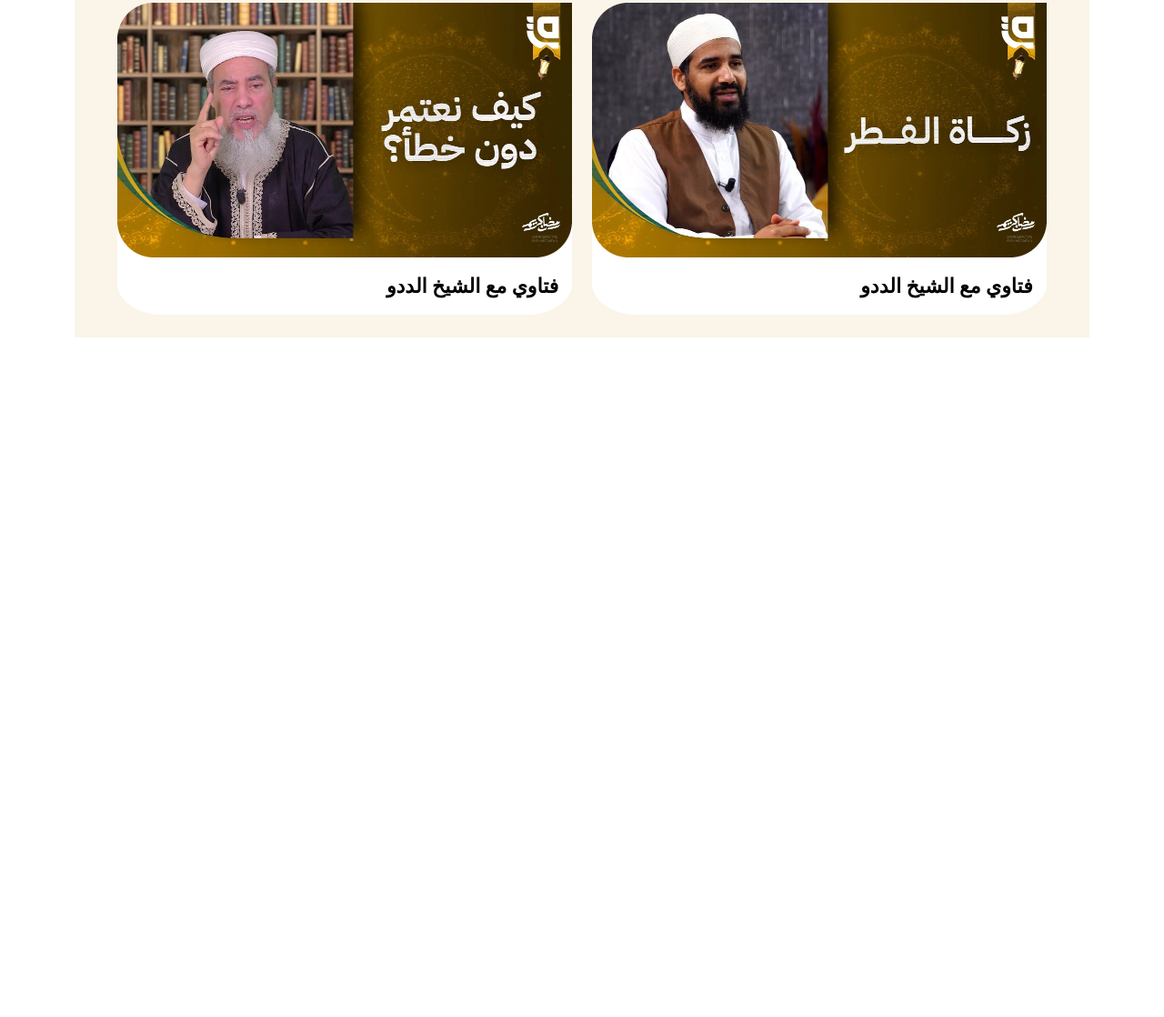
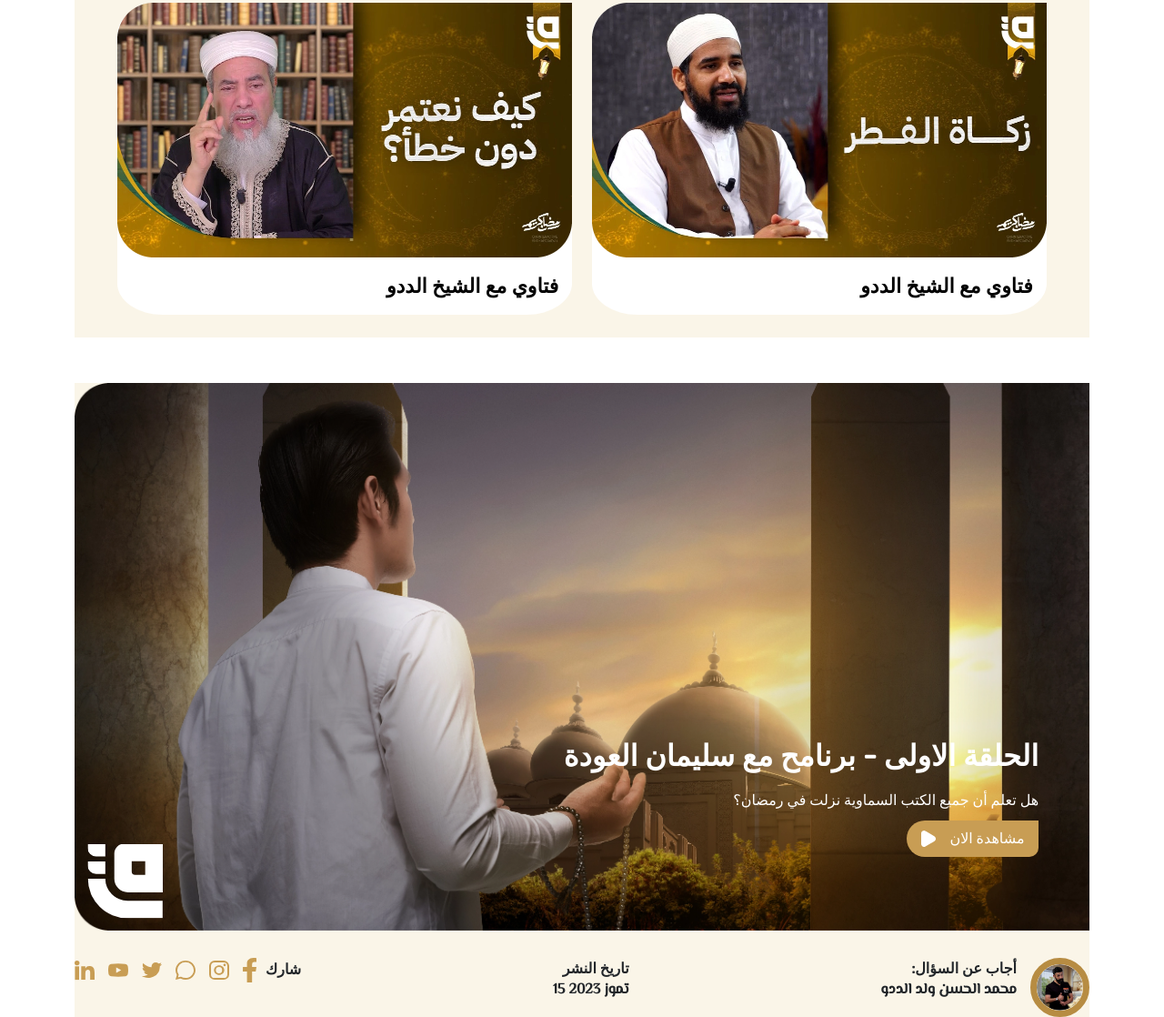
Before and after one commit to Enas-Abuiweimer/Norwidgets, a website: page index.html in a window 1280 px wide. Shown: the part 539-1657 px from the top of the page at 91% size. Before the commit the page ends 910 px from the top, so only its background shows below. Drawn offline with nearby package versions, Linux system fonts and the light colour scheme.

Commit message:
NewCardAdded

```diff
--- a/assets/style.scss
+++ b/assets/style.scss
@@ -9,6 +9,7 @@
 
     *{
     box-sizing: border-box
+
     }
     body{
         font-family: 'Cairo', sans-serif;
@@ -135,12 +136,12 @@
             gap: 50px;
         }
         a:hover .view img{
-            transform: rotate(70deg);
-            -webkit-transform: rotate(70deg);
-            -moz-transform: rotate(70deg);
-            -ms-transform: rotate(70deg);
-            -o-transform: rotate(70deg);
-                        }
+            transform: rotate(56deg);
+            -webkit-transform: rotate(56deg);
+            -moz-transform: rotate(56deg);
+            -ms-transform: rotate(56deg);
+            -o-transform: rotate(56deg);
+}
 
     }
     .program-container-two{
@@ -165,3 +166,130 @@
         }
 
     }
+
+    .program-episods{
+        display: flex;
+        flex-direction: column;
+        position: relative;
+        margin-top: 50px;
+        gap: 30px;
+        background-color: $offwhite;
+        p{
+            margin-bottom: 0;
+        }
+        .episode{
+            position: relative;
+            .episode-details{
+            position: absolute;
+            display: flex;
+            flex-direction: column;
+            top: 65%;
+            color: white;
+            right: 5%;
+            gap: 10px;
+            h2{
+                font-weight: bold;
+            }
+            .view{
+                display: flex;
+                background-color: rgb(200, 157, 84);
+                color: white;
+                padding: 0.5rem;
+                width: 145px;
+                justify-content: space-around;
+                border-radius: 20px 0px 10px 20px;
+                transition: 0.5s all;
+                -webkit-transition: 0.5s all;
+                -moz-transition: 0.5s all;
+                -ms-transition: 0.5s all;
+                -o-transition: 0.5s all;
+                img{
+                    transition: 0.3s all;
+                    -webkit-transition: 0.3s all;
+                    -moz-transition: 0.3s all;
+                    -ms-transition: 0.3s all;
+                    -o-transition: 0.3s all;
+}
+}
+            .view-episode:hover .view{
+                width: 200px;
+            }
+            .view-episode:hover img{
+                transform: rotate(57deg);
+                -webkit-transform: rotate(57deg);
+                -moz-transform: rotate(57deg);
+                -ms-transform: rotate(57deg);
+                -o-transform: rotate(57deg);
+}
+             }
+             .logo{
+                position: absolute;
+                top: 91%;
+                left: 5%;
+                transform: translate(-50%,-50%);
+                -webkit-transform: translate(-50%,-50%);
+                -moz-transform: translate(-50%,-50%);
+                -ms-transform: translate(-50%,-50%);
+                -o-transform: translate(-50%,-50%);
+
+}
+        }
+
+        .episode-footer{
+            display: flex;
+            justify-content: space-between;
+            align-items: flex-start;
+            .person-name{
+                display: flex;
+                gap: 15px;
+
+                img{
+                    object-fit: contain;
+                    width: 65px;
+                    border: 7px solid rgb(183,140,66);
+                    border-radius: 40px;
+                    object-fit: contain;
+                    -webkit-border-radius: 40px;
+                    -moz-border-radius: 40px;
+                    -ms-border-radius: 40px;
+                    -o-border-radius: 40px;
+                   }
+                .question-answer{
+                    display: flex;
+                    flex-direction: column;
+                    p{
+                        font-weight: bold;
+                    }
+                    b{
+
+                        font-family: 'El Messiri', sans-serif;
+
+                    }
+                }
+            }
+            .date{
+                p{
+                    font-weight: bold;
+                }
+                b{
+                    font-family: 'El Messiri', sans-serif;
+                }
+            }
+            .share{
+                display: flex;
+                align-items: center;
+                gap: 10px;
+                font-weight: bold;
+                .icons{
+                    display: flex;
+                    gap: 15px;
+                    img{
+                        width: 22px;
+                        vertical-align: middle;
+                    }
+                }
+            }
+
+        }
+
+    }
--- a/index.html
+++ b/index.html
@@ -5,6 +5,9 @@
     <title>Document</title>
     <link rel="stylesheet" href="https://cdn.jsdelivr.net/npm/bootstrap@5.2.3/dist/css/bootstrap.min.css
     ">
+    <link rel="preconnect" href="https://fonts.googleapis.com">
+<link rel="preconnect" href="https://fonts.gstatic.com" crossorigin>
+<link href="https://fonts.googleapis.com/css2?family=Amiri:ital,wght@0,700;1,700&family=Cairo:wght@300;400;600;700;800&family=El+Messiri:wght@500&family=Rubik&display=swap" rel="stylesheet">
     <link rel="stylesheet" href="./dist/style.css">
     <link rel="preconnect" href="https://fonts.googleapis.com">
     <link rel="preconnect" href="https://fonts.gstatic.com" crossorigin>
@@ -64,7 +67,56 @@
           <b>فتاوي مع الشيخ الددو</b>
     </div>
   </div>
+  <div class="program-episods">
+    <div class="episode">
+        <img class="episode-background" src="/imgs/Component 34 – 11.png" alt="" width="100%">
+        <div class="episode-details">
+            <h2>الحلقة الاولى - برنامح مع سليمان العودة</h2>
+            <p>هل تعلم أن جميع الكتب السماوية نزلت في رمضان؟</p>
+
+          <div class="view-episode">
+            <div class="view">
+                <p class="text">مشاهدة الان</p>
+                <img src="/imgs/Path 38702.svg" alt="">
+            </div>
+
+          </div>
+        </div>
+        <div class="logo">
+          <img src="/imgs/Group 41649 (1).svg" alt="">
+        </div>
+    </div>
+
+    <div class="episode-footer">
+        <div class="person-name">
+              <img src="/imgs/Oval Copy 4.png" alt="">
+          <div class="question-answer">
+              <p>أجاب عن السؤال:</p>
+              <b>محمد الحسن ولد الددو</b>
+          </div>
+        </div>
+
+        <div class="date">
+              <p>تاريخ النشر</p>
+              <b>تموز 2023 15</b>
+        </div>
+        <div class="share">
+              <div><p>شارك</p></div>
+          <div class="icons">
+                <img src="/imgs/facebook.svg" alt="" style="width: 15px;" >
+                <img src="/imgs/instagram.svg" alt="" >
+                <img src="/imgs/watsapp.svg" alt="" >
+                <img src="/imgs/twiter.svg" alt="" >
+                <img src="/imgs/yotube.svg" alt="" >
+                <img src="/imgs/linkedin.svg" alt="" >
+
+            </div>
+        </div>
+    </div>
+  </div>
 </div>
+
+
 
 </body>
 </html>
```
Also changed, not shown: dist/style.css, imgs/Component 34 – 11.png (added), imgs/Group 41649 (1).svg (added), imgs/Oval Copy 4.png (added), imgs/facebook.svg (added), imgs/instagram.svg (added), imgs/linkedin.svg (added), imgs/twiter.svg (added), imgs/watsapp.svg (added), imgs/yotube.svg (added).
